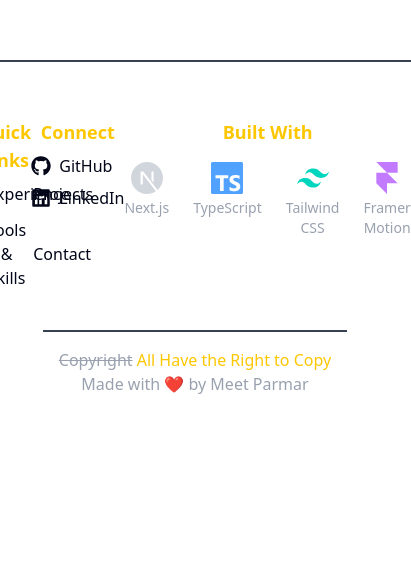
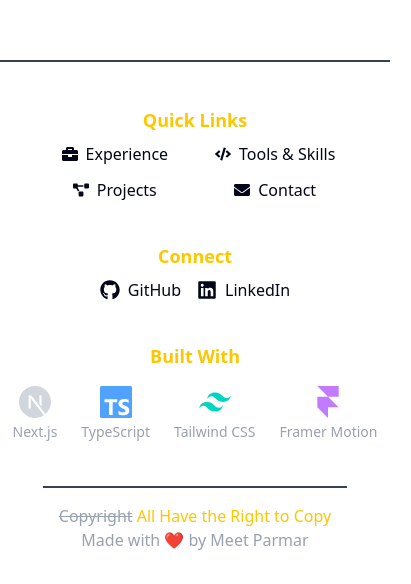
Before and after one commit to MeetParmar2302/dev-portfolio, a Next.js app: page / in a window 390 px wide. Shown: the part 6103-6687 px from the top of the page, 411 px wide, since content can reach past the window. Before the commit the page ends 6547 px from the top, so only its background shows below. Built offline with nearby package versions, Linux system fonts and the light colour scheme.

Commit message:
fix: responsiveness of footer

```diff
--- a/src/app/globals.css
+++ b/src/app/globals.css
@@ -139,9 +139,9 @@ body{
   overflow-x: hidden;
 }
 
-/* html {
+html {
   scroll-behavior: smooth;
-} */
+}
 
 .glow-container {
   position: relative;
--- a/src/components/Footer.tsx
+++ b/src/components/Footer.tsx
@@ -1,8 +1,12 @@
 import { FaGithub, FaLinkedin, FaEnvelope, FaCode, FaBriefcase, FaProjectDiagram } from "react-icons/fa";
 import { SiNextdotjs, SiTypescript, SiTailwindcss, SiFramer } from "react-icons/si";
 
-const scrollToSection = (id: string) => {
-  document.getElementById(id)?.scrollIntoView({ behavior: "smooth" });
+const navigateToSection = (id: string) => {
+  if (window.innerWidth < 1024) {
+    window.location.href = `#${id}`; // Mobile: Redirect instantly
+  } else {
+    document.getElementById(id)?.scrollIntoView({ behavior: "smooth", block: "start" }); // Desktop: Smooth scrolling
+  }
 };
 
 const techStack = [
@@ -14,25 +18,25 @@ const techStack = [
 
 const Footer = () => {
   return (
-    <footer className="w-full py-8 border-t-2 border-gray-700 flex flex-col items-center justify-center">
+    <footer className="w-full border-t-2 border-gray-700 flex flex-col items-center justify-center">
 
       {/* Main Footer Content - Side by Side */}
-      <div className="w-full max-w-screen-lg flex justify-around text-center sm:text-left py-6">
+      <div className="w-full max-w-screen-lg flex flex-col lg:flex-row justify-around text-center sm:text-left py-6">
 
         {/* Quick Links */}
-        <div>
+        <div className="flex flex-col items-center lg:items-start my-5">
           <h2 className="text-lg font-bold text-yellow-400">Quick Links</h2>
-          <div className="grid grid-cols-2 gap-x-10 gap-y-3 mt-2">
-            <a onClick={() => scrollToSection("experience")} className="flex items-center gap-2 hover:text-yellow-400 cursor-pointer">
+          <div className="grid grid-cols-2 gap-x-10 gap-y-3 mt-2 justify-center items-center">
+            <a onClick={() => navigateToSection("experience")} className="flex transition-colors justify-center lg:justify-start items-center gap-2 hover:text-yellow-400 cursor-pointer">
               <FaBriefcase /> Experience
             </a>
-            <a onClick={() => scrollToSection("projects")} className="flex items-center gap-2 hover:text-yellow-400 cursor-pointer">
+            <a onClick={() => navigateToSection("tools")} className="flex transition-colors justify-center lg:justify-start items-center gap-2 hover:text-yellow-400 cursor-pointer">
+              <FaCode /> Tools & Skills
+            </a>
+            <a onClick={() => navigateToSection("projects")} className="flex transition-colors justify-center lg:justify-start items-center gap-2 hover:text-yellow-400 cursor-pointer">
               <FaProjectDiagram /> Projects
             </a>
-            <a onClick={() => scrollToSection("tools")} className="flex items-center gap-2 hover:text-yellow-400 cursor-pointer">
-              <FaCode /> Tools & Skills
-            </a>
-            <a onClick={() => scrollToSection("contact")} className="flex items-center gap-2 hover:text-yellow-400 cursor-pointer">
+            <a onClick={() => navigateToSection("contact")} className="flex transition-colors justify-center lg:justify-start items-center gap-2 hover:text-yellow-400 cursor-pointer">
               <FaEnvelope /> Contact
             </a>
           </div>
@@ -40,9 +44,9 @@ const Footer = () => {
 
 
         {/* Social Links */}
-        <div>
+        <div className="flex flex-col items-center justify-center lg:items-start my-5">
           <h2 className="text-lg font-bold text-yellow-400">Connect</h2>
-          <div className="flex flex-col space-y-2 mt-2">
+          <div className="flex lg:flex-col space-x-4 lg:space-y-2 mt-2">
             <a href="https://github.com/MeetParmar2302" target="_blank" rel="noopener noreferrer" className="hover:text-yellow-400 flex items-center gap-2" aria-label="GitHub Profile">
               <FaGithub size={20} /> GitHub
             </a>
@@ -53,7 +57,7 @@ const Footer = () => {
         </div>
 
         {/* Tech Stack */}
-        <div className="flex flex-col items-center text-center">
+        <div className="flex flex-col items-center text-center my-5">
           <h2 className="text-lg font-bold text-yellow-400">Built With</h2>
           <div className="flex justify-center gap-6 mt-4">
             {techStack.map((tech, index) => (
@@ -67,7 +71,7 @@ const Footer = () => {
       </div>
 
       {/* Copyright & Branding */}
-      <div className="text-center mt-4 border-t-2 border-gray-700 p-4 mx-auto">
+      <div className="text-center mb-4 border-t-2 border-gray-700 p-4 mx-auto">
         <p className="text-yellow-400">
           <s className="text-gray-400">Copyright</s> All Have the Right to Copy
         </p>
```
